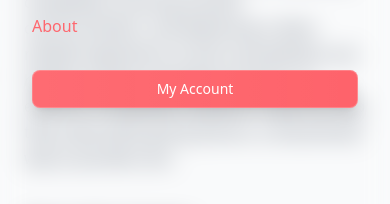
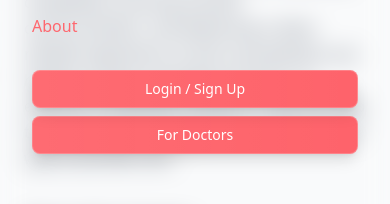
Before and after one commit to MuthuKr1shhnan/office_project, a Next.js app: page /about in a window 390 px wide. Both pictures are taken after a click on the button "Open menu". Shown: the part 370-574 px from the top of the page. Built offline with nearby package versions, Linux system fonts and the light colour scheme; no server answers.

Commit message:
small fix

```diff
--- a/component/Nav.jsx
+++ b/component/Nav.jsx
@@ -84,8 +84,13 @@ export default function Nav() {
 
         {/* Actions */}
         <div className='hidden md:flex items-center space-x-4'>
-          <Link href={"https://office-project-doctor.vercel.app/"} className="text-[#FE6870] font-medium text-[14px] pr-2 hover:underline">For Doctors</Link>
-          {otpVerified ? (
+          <Link
+            href={"https://office-project-doctor.vercel.app/"}
+            className='text-[#FE6870] font-medium text-[14px] pr-2 hover:underline'
+          >
+            For Doctors
+          </Link>
+          {otpVerified && user ? (
             <Btn
               onClick={() => {
                 setIsOpen(false);
@@ -165,6 +170,13 @@ export default function Nav() {
                     {m.label}
                   </Link>
                 ))}
+                <div className='flex flex-col-reverse gap-2 w-full justify-center'>
+                  <Btn variant='primary'>
+                    <Link href={"https://office-project-doctor.vercel.app/"}>
+                      For Doctors
+                    </Link>
+                  </Btn>
+                  {otpVerified && user ? (
                     <Btn
                       onClick={() => {
                         setIsOpen(false);
@@ -174,6 +186,12 @@ export default function Nav() {
                     >
                       {account.label}
                     </Btn>
+                  ) : (
+                    <Btn variant='primary'>
+                      <Link href={login.path}>{login.label}</Link>
+                    </Btn>
+                  )}
+                </div>
               </div>
             </div>
           </div>
```
Lines whose indentation alone changed are shown as unchanged.
